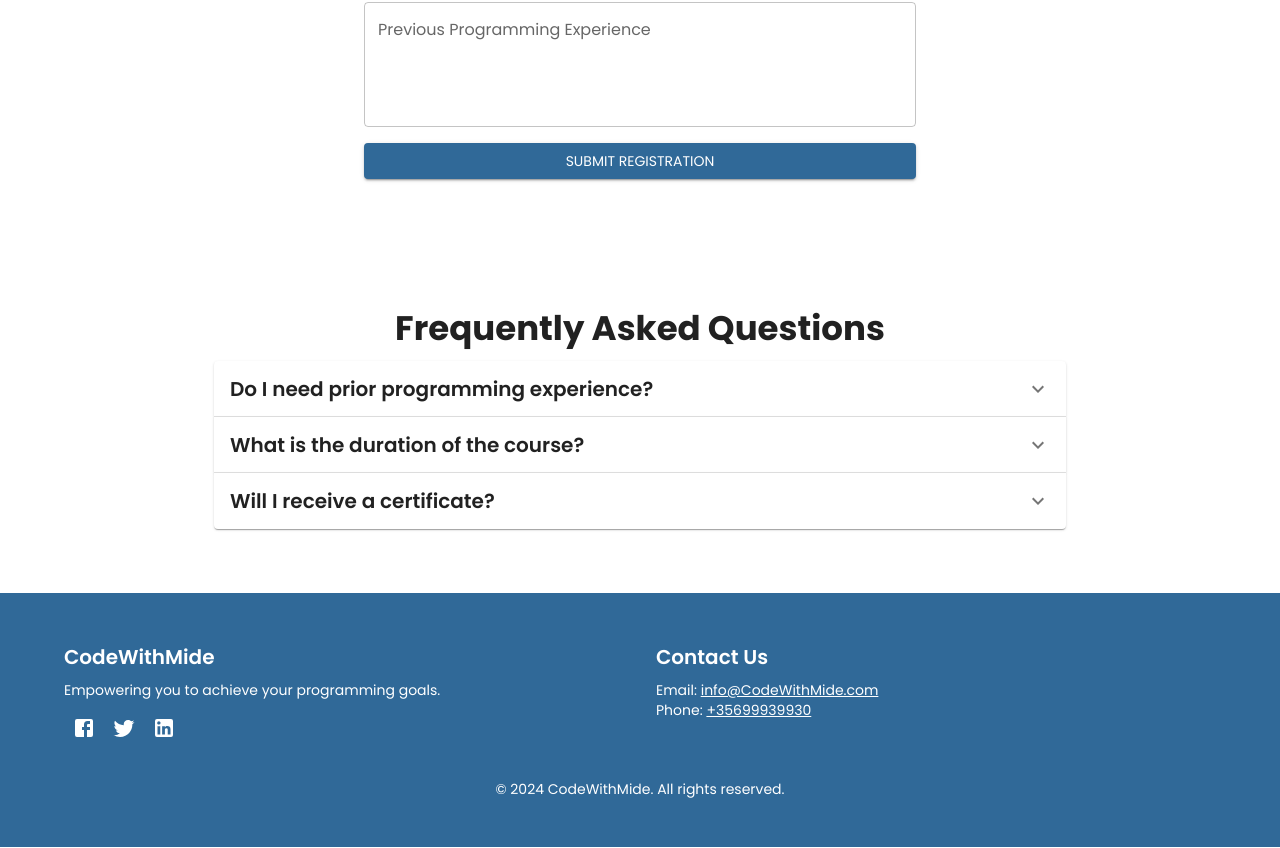
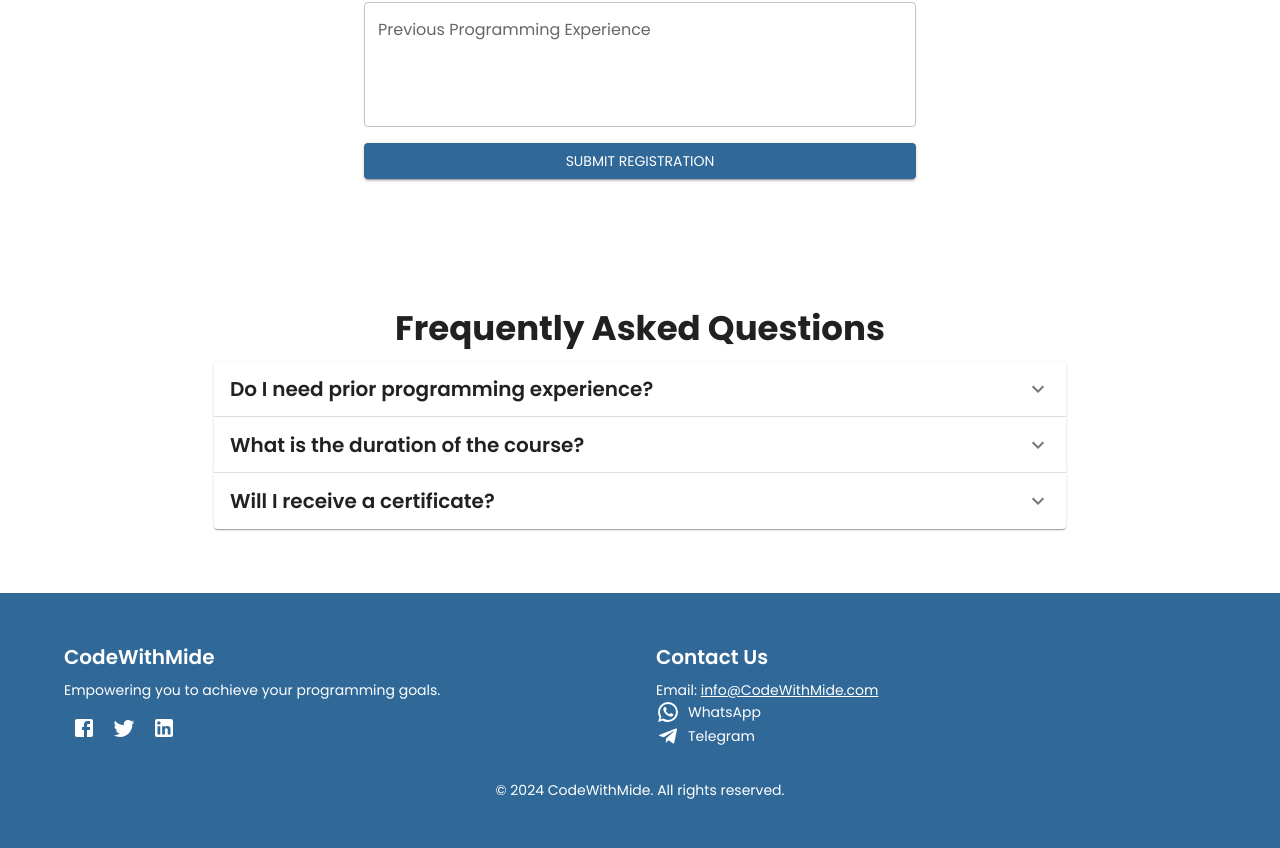
Before and after one commit to MosesOluwole/pythonbootcampv1, a React (Create React App) app: page / in a window 1280 px wide. Shown: the part 2640-3488 px from the top of the page. Built offline with nearby package versions, Linux system fonts and the light colour scheme.

Commit message:
Add fix for Whatsapp and Telegram

```diff
--- a/src/App.js
+++ b/src/App.js
@@ -14,7 +14,7 @@ function App() {
   return (
     <>
       <Helmet>
-        <title>Python Programming Course | MyBrand</title>
+        <title>Python Programming Course | CodeWithMide</title>
         <meta
           name="description"
           content="Learn to code with our comprehensive Python bootcamp."
--- a/src/components/Footer.js
+++ b/src/components/Footer.js
@@ -1,21 +1,21 @@
 // src/components/Footer.js
-import React from 'react';
+import React from "react";
+import { Container, Typography, Link, Box, Grid } from "@mui/material";
 import {
-  Container,
-  Typography,
-  Link,
-  Box,
-  Grid,
-} from '@mui/material';
-import { Facebook, Twitter, LinkedIn } from '@mui/icons-material';
+  Facebook,
+  Twitter,
+  LinkedIn,
+  WhatsApp,
+  Telegram,
+} from "@mui/icons-material";
 
 const Footer = () => (
-  <Box sx={{ backgroundColor: '#306998', color: '#fff', py: 6 }}>
+  <Box sx={{ backgroundColor: "#306998", color: "#fff", py: 6 }}>
     <Container maxWidth="lg">
       <Grid container spacing={4}>
         <Grid item xs={12} md={6}>
           <Typography variant="h6" gutterBottom>
-          CodeWithMide
+            CodeWithMide
           </Typography>
           <Typography variant="body2">
             Empowering you to achieve your programming goals.
@@ -37,20 +37,46 @@ const Footer = () => (
             Contact Us
           </Typography>
           <Typography variant="body2">
-            Email:{' '}
+            Email:{" "}
             <Link href="mailto:info@CodeWithMide.com" color="inherit">
               info@CodeWithMide.com
             </Link>
           </Typography>
           <Typography variant="body2">
-            Phone:{' '}
-            <Link href="tel:+35699939930" color="inherit">
-              +35699939930
+            <Link
+              href="https://wa.me/35699939930"
+              target="_blank"
+              rel="noopener noreferrer"
+              color="inherit"
+              style={{
+                display: "flex",
+                alignItems: "center",
+                textDecoration: "none",
+              }}
+            >
+              <WhatsApp style={{ marginRight: 8 }} />
+              WhatsApp
+            </Link>
+          </Typography>
+          <Typography variant="body2">
+            <Link
+              href="https://t.me/pythondev2025"
+              target="_blank"
+              rel="noopener noreferrer"
+              color="inherit"
+              style={{
+                display: "flex",
+                alignItems: "center",
+                textDecoration: "none",
+              }}
+            >
+              <Telegram style={{ marginRight: 8 }} />
+              Telegram
             </Link>
           </Typography>
         </Grid>
       </Grid>
-      <Box sx={{ textAlign: 'center', mt: 4 }}>
+      <Box sx={{ textAlign: "center", mt: 4 }}>
         <Typography variant="body2">
           © {new Date().getFullYear()} CodeWithMide. All rights reserved.
         </Typography>
```
